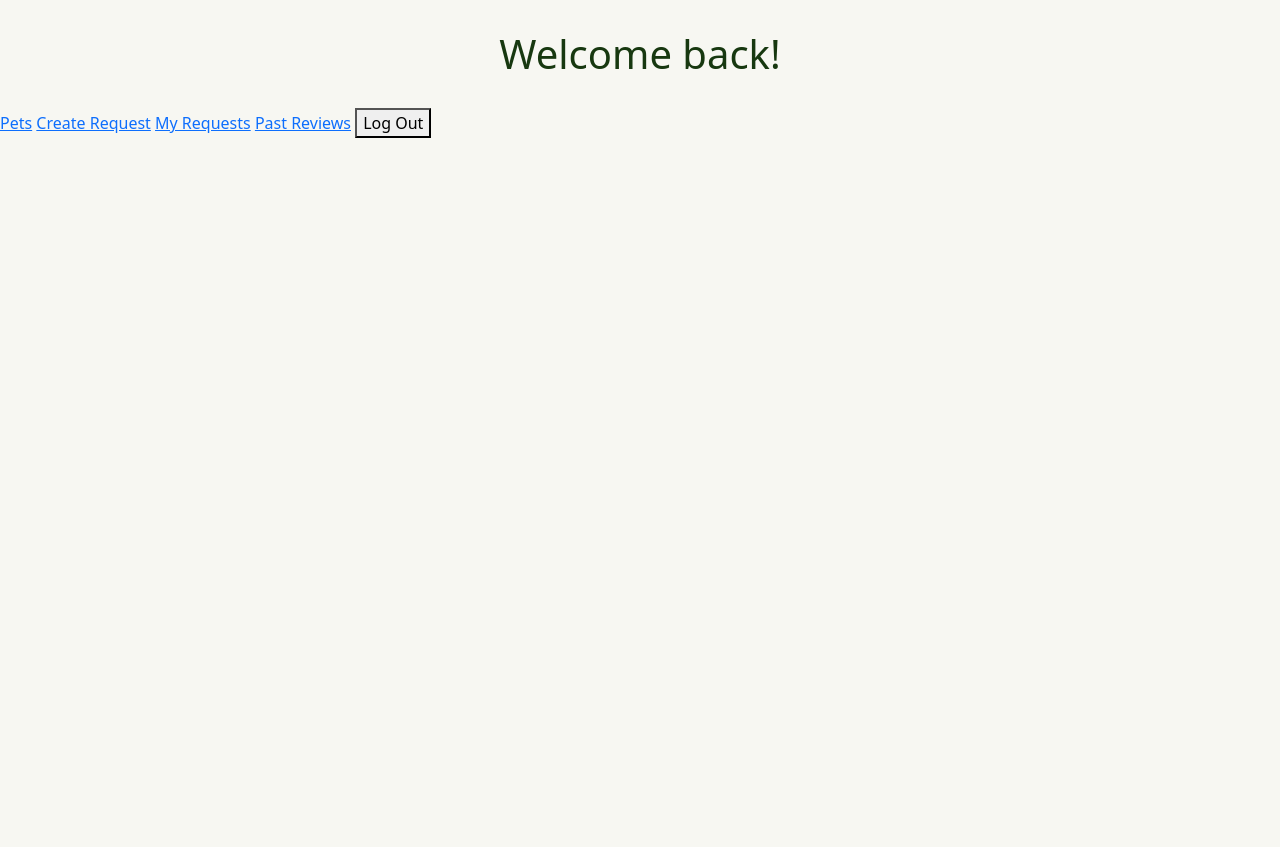
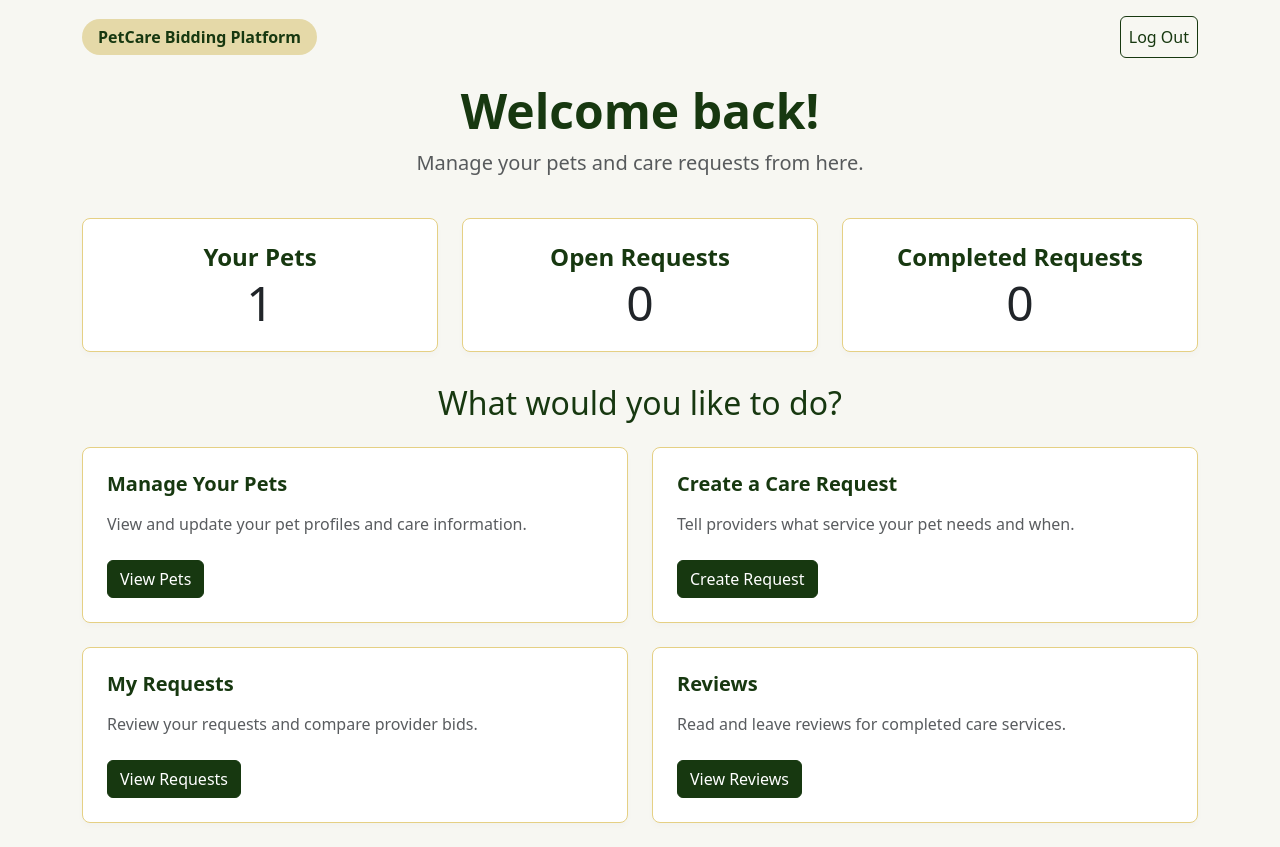
Before and after one commit to TauhidSyed/Pet_Care_Bidding_Platform, a plain HTML site: page owner-dashboard.html in a window 1280 px wide. Before the commit the page ends 800 px from the top, so only its background shows below. Drawn offline with nearby package versions, Linux system fonts and the light colour scheme.

Commit message:
Save_point1

```diff
--- a/owner-dashboard.html
+++ b/owner-dashboard.html
@@ -11,13 +11,78 @@
     <link rel="stylesheet" href="styles.css" />
   </head>
   <body>
-    <!-- Quick stats on active requests, completed requests, and pet count -->
-    <h1 class="" id="">Welcome back!</h1>
-    <a class="" href="/pets.html">Pets</a>
-    <a class="" href="/create-request.html">Create Request</a>
-    <a class="" href="/owner-requests.html">My Requests</a>
-    <a class="" href="reviews.html">Past Reviews</a>
-    <button class="" id="">Log Out</button>
+    <div class="container mt-3">
+      <nav class="d-flex justify-content-between align-items-center mb-4">
+        <!-- justify content-between explanation on /prodiver-dashboard.html -->
+        <div class="brand-pill">PetCare Bidding Platform</div>
+        <button class="btn btn-primary btn-clear" id="logout-btn">Log Out</button>
+      </nav>
+      <main>
+        <div class="text-center mb-3">
+          <h1 class="main-heading" id="">Welcome back!</h1>
+          <p class="sub-heading text-muted  ">Manage your pets and care requests from here.</p>
+        </div>
+        <div class="row mb-3 text-center">
+          <div class="col-md-4 mb-3">
+            <div class="card p-4">
+              <h2 class="card-title mb-2">Your Pets</h2>
+              <div class="stat-number">1</div> <!-- J: Dummy values -->
+            </div>
+          </div>
+          <div class="col-md-4 mb-3">
+            <div class="card p-4">
+              <h2 class="card-title mb-2">Open Requests</h2>
+              <div class="stat-number">0</div> <!-- J: Dummy values -->
+            </div>
+          </div>
+          <div class="col-md-4 mb-3">
+            <div class="card p-4">
+              <h2 class="card-title mb-2">Completed Requests</h2>
+              <div class="stat-number">0</div> <!-- J: Dummy values -->
+            </div>
+          </div>
+        </div>
+        <h2 class="text-center mb-4">What would you like to do?</h2>
+        <div class="row">
+          <div class="col-md-6 mb-4">
+            <div class="card p-4 h-100">
+              <h3 class="card-title dashboard-card-title">Manage Your Pets</h3>
+              <p class="text-muted mb-4">View and update your pet profiles and care information.</p>
+              <div>
+                <a href="/pets.html" class="btn btn-primary mt-0">View Pets</a>
+              </div>
+            </div>
+          </div>
+          <div class="col-md-6 mb-4">
+            <div class="card p-4 h-100">
+              <h3 class="card-title dashboard-card-title">Create a Care Request</h3>
+              <p class="text-muted mb-4">Tell providers what service your pet needs and when.</p>
+              <div>
+                <a href="/create-request.html" class="btn btn-primary mt-0">Create Request</a>
+              </div>
+            </div>
+          </div>
+          <div class="col-md-6 mb-4">
+            <div class="card p-4 h-100">
+              <h3 class="card-title dashboard-card-title">My Requests</h3>
+              <p class="text-muted mb-4">Review your requests and compare provider bids.</p>
+              <div>
+                <a href="/owner-requests.html" class="btn btn-primary mt-0">View Requests</a>
+              </div>
+            </div>
+          </div>
+          <div class="col-md-6 mb-4">
+            <div class="card p-4 h-100">
+              <h3 class="card-title dashboard-card-title">Reviews</h3>
+              <p class="text-muted mb-4">Read and leave reviews for completed care services.</p>
+              <div>
+                <a href="reviews.html" class="btn btn-primary mt-0">View Reviews</a>
+              </div>
+            </div>
+          </div>
+        </div>
+      </main>
+    </div>
     <script src="script.js"></script>
   </body>
 </html>
--- a/styles.css
+++ b/styles.css
@@ -96,7 +96,7 @@ textarea {
 .features li:last-child {
   border-bottom: none;
 }
-.btn-login {
+.btn-clear { /* J: The clear background button for login/logout/etc. */
   background-color: transparent;
   color: #173810;
   margin-top: 0;
@@ -129,18 +129,24 @@ textarea {
 #register-message {
   white-space: pre-line;
 }
-/*----------- X -----------*/
-
-/*-- Login page: ---*/
+/*------ Login page: ------*/
 /*T: Had to add this to bug-fix the register-error msg not showing on different lines*/
 #login-message {
   white-space: pre-line;
 }
-/*----------- X -----------*/
-
-/*-- Pets (pets.html) page: ---*/
+/*--- /Pets.html) page: ---*/
 /*T: Had to add this to bug-fix the register-error msg not showing on different lines*/
 #pet-message {
   white-space: pre-line;
 }
+/*---- Dashboard Pages ----*/
+.stat-number {
+  font-size: 3rem;
+  line-height: 1;
+  /* J: The default line-spacing isnt actually 1, so you have to set it to that
+  else big numbers push against containers too much. */
+}
+.dashboard-card-title {
+  font-size: 1.25rem;
+}
 /*----------- X -----------*/
```
Also changed, not shown: browse-requests.html (+1 -1 lines), index.html (+3 -2 lines), provider-dashboard.html (+66 -6 lines), request-details.html (+1 -1 lines).
